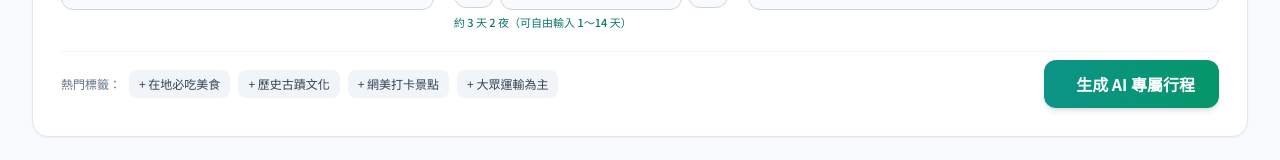
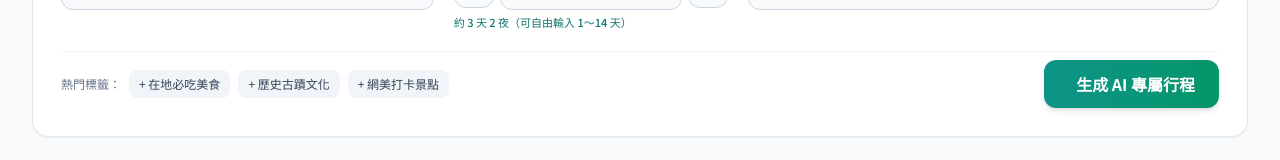
Before and after one commit to liki0225/-liki025-.github.io-AI-, a plain HTML site: page index.html in a window 1280 px wide. Shown: the part 236-396 px from the top of the page. Drawn offline with nearby package versions, Linux system fonts and the light colour scheme; some icons are missing.

Commit message:
Update index.html

```diff
--- a/index.html
+++ b/index.html
@@ -153,7 +153,6 @@
                         <button type="button" onclick="addTag('在地必吃美食')" class="text-xs bg-slate-100 hover:bg-slate-200 text-slate-700 px-2.5 py-1.5 rounded-lg transition cursor-pointer">+ 在地必吃美食</button>
                         <button type="button" onclick="addTag('歷史古蹟文化')" class="text-xs bg-slate-100 hover:bg-slate-200 text-slate-700 px-2.5 py-1.5 rounded-lg transition cursor-pointer">+ 歷史古蹟文化</button>
                         <button type="button" onclick="addTag('網美打卡景點')" class="text-xs bg-slate-100 hover:bg-slate-200 text-slate-700 px-2.5 py-1.5 rounded-lg transition cursor-pointer">+ 網美打卡景點</button>
-                        <button type="button" onclick="addTag('大眾運輸為主')" class="text-xs bg-slate-100 hover:bg-slate-200 text-slate-700 px-2.5 py-1.5 rounded-lg transition cursor-pointer">+ 大眾運輸為主</button>
                     </div>
 
                     <button type="submit" id="generate-btn" class="w-full sm:w-auto bg-gradient-to-r from-teal-600 to-emerald-600 hover:from-teal-700 hover:to-emerald-700 text-white font-semibold px-6 py-3 rounded-xl shadow-md hover:shadow-lg transition flex items-center justify-center gap-2 cursor-pointer">
```
